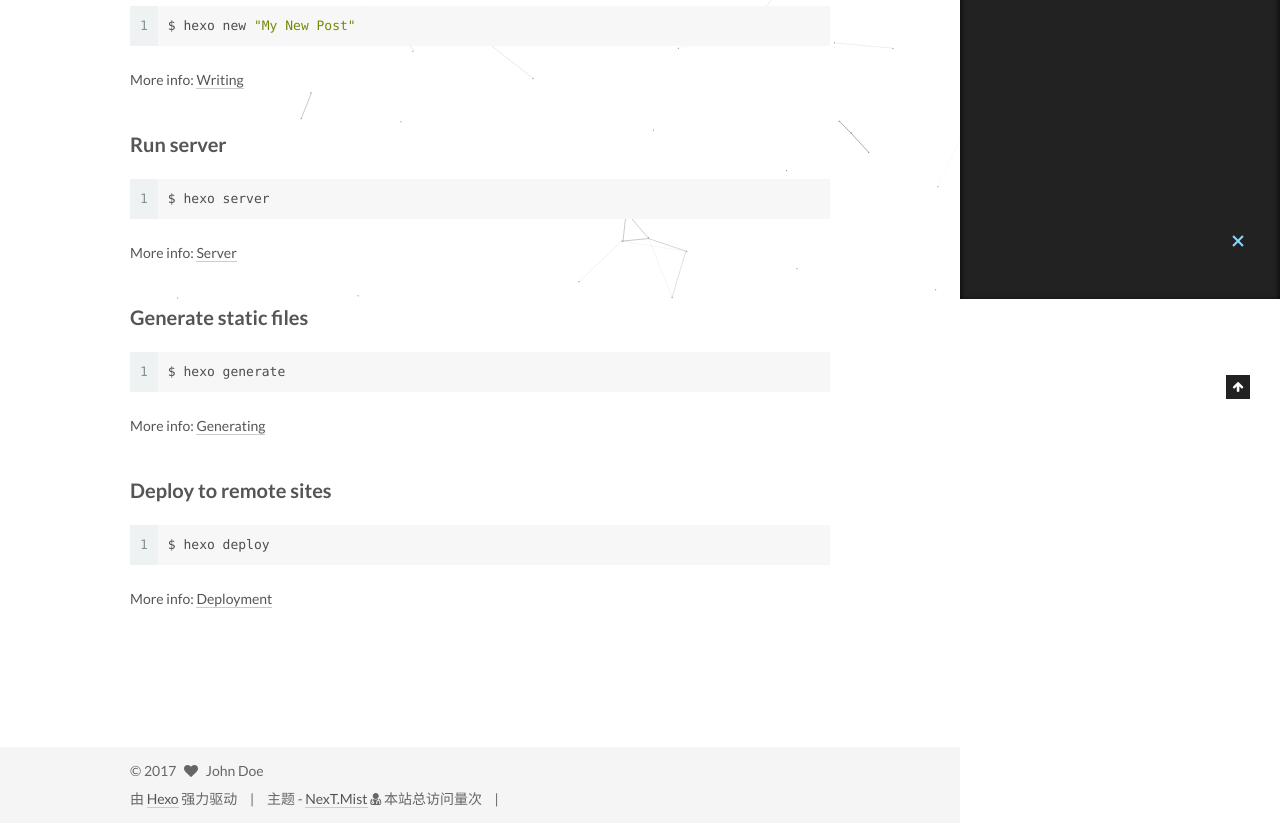
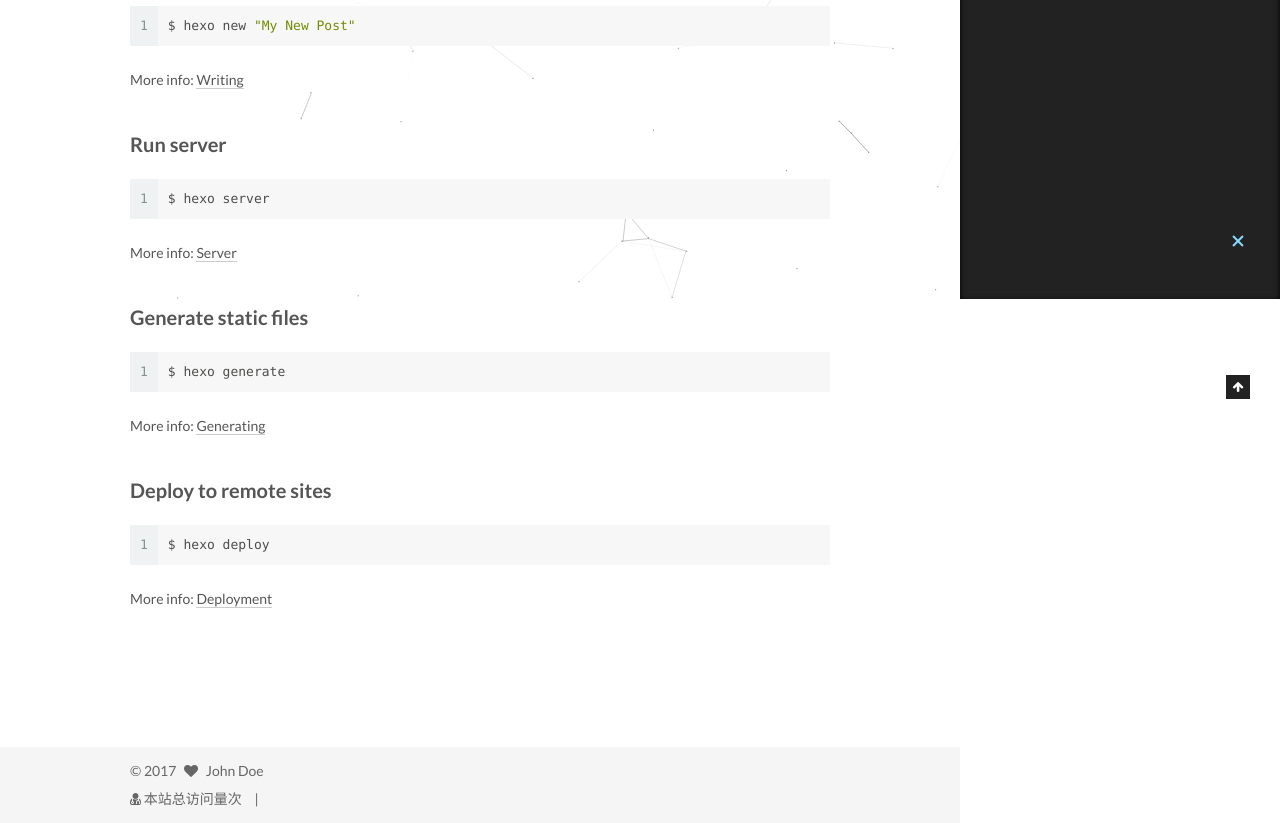
Before and after one commit to HelloChuang/HelloChuang.github.io, a plain HTML site: page 2017/07/13/hello-world/index.html in a window 1280 px wide. Shown: the part 501-1324 px from the top of the page. Drawn offline with Linux system fonts and the light colour scheme; some packages are replaced by stand-ins of ours; a script that the page names is missing.

Commit message:
Site updated: 2017-07-13 19:39:50

```diff
--- a/2017/07/13/hello-world/index.html
+++ b/2017/07/13/hello-world/index.html
@@ -12,6 +12,17 @@
 <meta name="viewport" content="width=device-width, initial-scale=1, maximum-scale=1"/>
 
 
+
+
+
+
+
+
+
+
+
+  <script src="/lib/pace/pace.min.js?v=1.0.2"></script>
+  <link href="/lib/pace/pace-theme-minimal.min.css?v=1.0.2" rel="stylesheet">
 
 
 
@@ -519,7 +530,7 @@
 
 <script async src="https://dn-lbstatics.qbox.me/busuanzi/2.3/busuanzi.pure.mini.js"></script>
 
-<div class="powered-by">
+<!--<div class="powered-by">
   由 <a class="theme-link" href="https://hexo.io">Hexo</a> 强力驱动
 </div>
 
@@ -529,6 +540,7 @@
     NexT.Mist
   </a>
 </div>
+-->
 
 <div class="powered-by">
 <i class="fa fa-user-md"></i><span id="busuanzi_container_site_uv">
```
Also changed, not shown: archives/2017/07/index.html (+13 -1 lines), archives/2017/index.html (+13 -1 lines), archives/index.html (+13 -1 lines), index.html (+13 -1 lines), images/favicon.ico (added).
